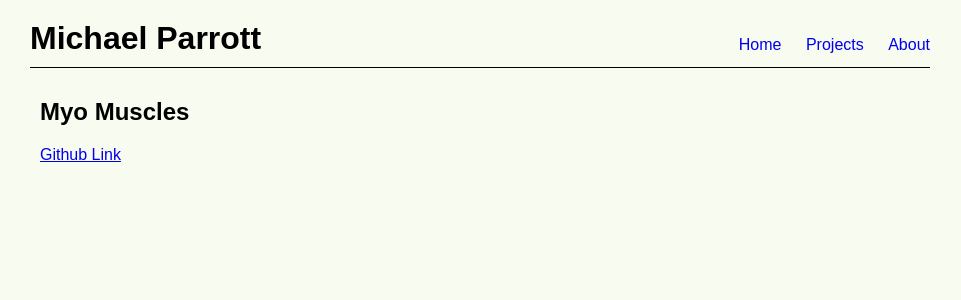
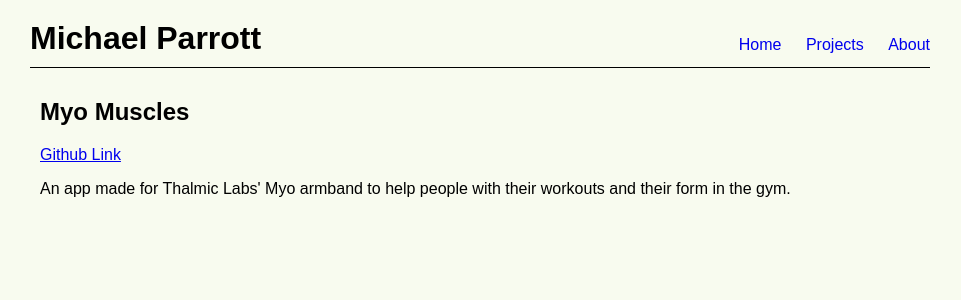
Before and after one commit to mjparrott/mjparrott.github.io, a Jekyll site: the page built from projects/myomuscles/index.html, in a window 1280 px wide. Shown: the top 300 px of the page, without its empty margins (160-1121 px from the left). Built offline with Jekyll 4.4.1, drawn with Linux system fonts in a browser that asks for light colours.

Commit message:
Update project descriptions.

```diff
--- a/projects/capit/index.html
+++ b/projects/capit/index.html
@@ -3,3 +3,6 @@ title: Cap It
 layout: project
 github_link: https://github.com/mjparrott/Cap-It
 ---
+
+<p>A social game to play with friends where you make captions on each other's old
+Facebook photos.</p>
--- a/projects/geometrywars/index.html
+++ b/projects/geometrywars/index.html
@@ -3,3 +3,5 @@ title: Geometry Wars
 layout: project
 github_link: https://github.com/mjparrott/GeometryWars
 ---
+
+<p>A clone of the Xbox Live arcade game Geometry Wars, made in Visual Basic 6.</p>
--- a/projects/index.html
+++ b/projects/index.html
@@ -14,5 +14,7 @@ layout: default
 <ul>
   <li><a href="/projects/myomuscles">Myo Muscles</a></li>
   <li><a href="/projects/capit">Cap It</a></li>
+  <li><a href="/projects/lumines">Lumines</a></li>
+  <li><a href="/projects/boggle">Boggle</a></li>
   <li><a href="/projects/geometrywars">Geometry Wars</a></li>
 </ul>
--- a/projects/myomuscles/index.html
+++ b/projects/myomuscles/index.html
@@ -3,3 +3,6 @@ title: Myo Muscles
 layout: project
 github_link: https://github.com/mjparrott/myo-muscles
 ---
+
+<p>An app made for Thalmic Labs' Myo armband to help people with their workouts
+and their form in the gym.</p>
```
Also changed, not shown: projects/boggle/index.html (added, +7 -0 lines), projects/lumines/index.html (added, +8 -0 lines), 2 other files.
